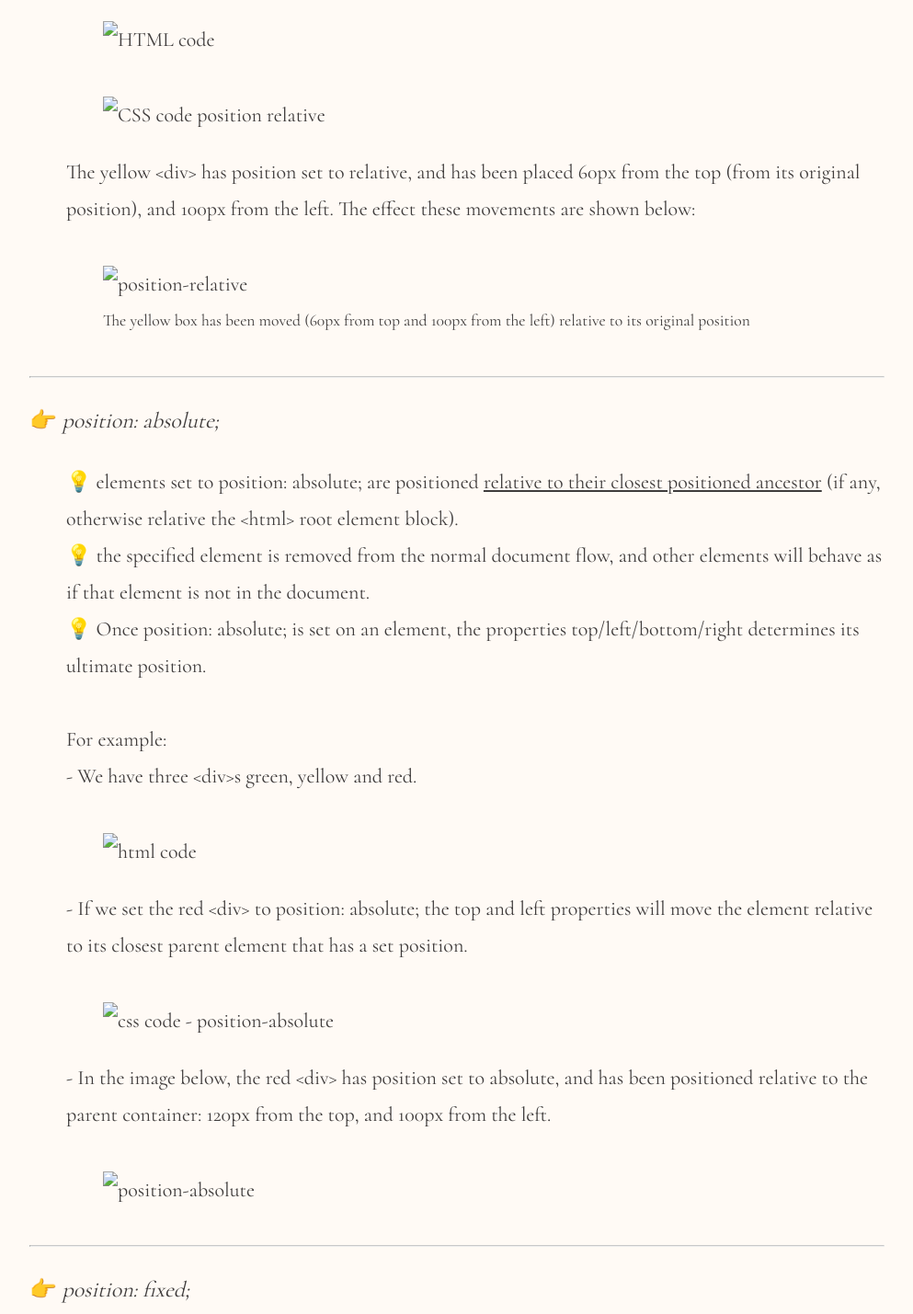
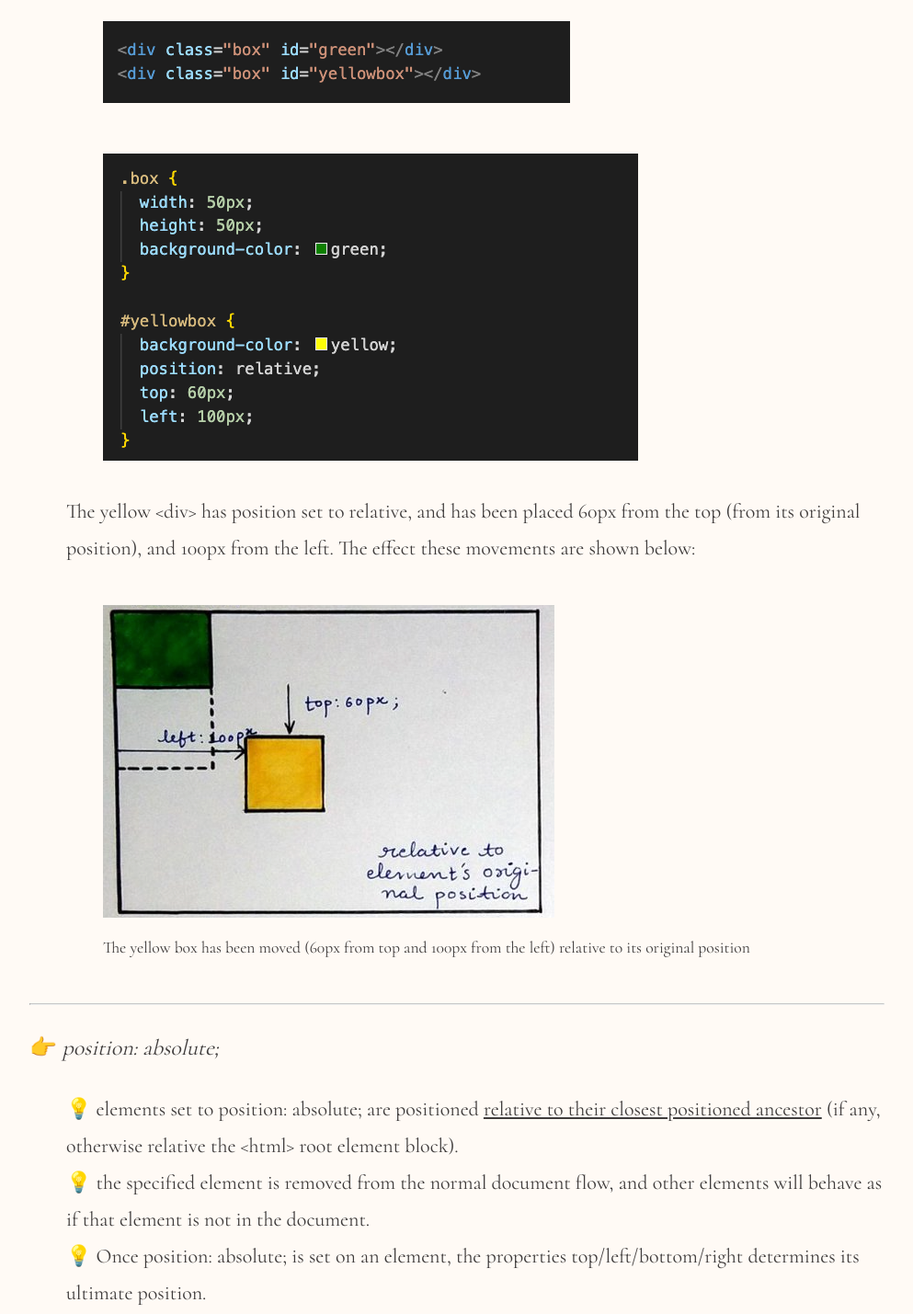
Before and after one commit to shirley-park/shirley-park.github.io, a plain HTML site: page blog/html-css.html in a window 1280 px wide. Shown: the part 2317-3746 px from the top of the page at 92% size, without its empty margins (143-1136 px from the left). Drawn offline with Linux system fonts and the light colour scheme; files whose address does not match are found by name.

Commit message:
change img src links

```diff
--- a/blog/html-css.html
+++ b/blog/html-css.html
@@ -112,19 +112,19 @@
         <li>Consider the two &lt;div&gt;s in our HTML file. They are green and yellow (as per the CSS).</li>
 
         <figure>
-          <img src="html-position-relative-screenshot.png" alt="HTML code" class="blog-image">
-          <!-- <figcaption class="figcaption">two &lt;div&gt;s</figcaption> -->
+          <img src="../images/html-position-relative-screenshot.png" alt="HTML code" class="blog-image">
+          <!-- <figcaption class="sfigcaption">two &lt;div&gt;s</figcaption> -->
         </figure>
 
         <figure>
-          <img src="css-position-relative-screenshot.png" alt="CSS code position relative" class="blog-image">
+          <img src="../images/css-position-relative-screenshot.png" alt="CSS code position relative" class="blog-image">
           <!-- <figcaption class="figcaption">caption</figcaption> -->
         </figure>
 
         <li>The yellow &lt;div&gt; has position set to relative, and has been placed 60px from the top (from its original position), and 100px from the left. The effect these movements are shown below:</li>
 
         <figure>
-          <img src="position-relative-Screenshot.png" alt="position-relative" class="blog-image">
+          <img src="../images/position-relative-Screenshot.png" alt="position-relative" class="blog-image">
           <figcaption class="figcaption">The yellow box has been moved (60px from top and 100px from the left) relative to its original position</figcaption>
         </figure>
       </ul>
@@ -145,19 +145,19 @@
         <li>- We have three &lt;div&gt;s green, yellow and red.</li>
 
         <figure>
-          <img src="html-position-abs-screenshot.png" alt="html code" class="blog-image">
+          <img src="../images/html-position-abs-screenshot.png" alt="html code" class="blog-image">
           <!-- <figcaption class="figcaption">two &lt;div&gt;s</figcaption> -->
         </figure>
         <li>- If we set the red &lt;div&gt; to position: absolute; the top and left properties will move the element relative to its closest parent element that has a set position.</li>
         <figure>
-          <img src="css-position-abs-screenshot.png" alt="css code - position-absolute" class="blog-image">
+          <img src="../images/css-position-abs-screenshot.png" alt="css code - position-absolute" class="blog-image">
           <!-- <figcaption class="figcaption">caption</figcaption> -->
         </figure>
 
         <li>- In the image below, the red &lt;div&gt; has position set to absolute, and has been positioned relative to the parent container: 120px from the top, and 100px from the left.</li>
 
         <figure>
-          <img src="position-absolute-screenshot.png" alt="position-absolute" class="blog-image">
+          <img src="../images/position-absolute-screenshot.png" alt="position-absolute" class="blog-image">
           <!-- <figcaption class="figcaption">entercaption</figcaption> -->
         </figure>
       </ul>
@@ -177,21 +177,21 @@
         <li>- Say we have a red and a green &lt;div&gt;</li>
 
         <figure>
-          <img src="/Users/shirleypark/Dev-Academy/shirley-park.github.io/blog/blog-images/html-position-fixed.png" alt="html code" class="blog-image">
+          <img src="../images/html-position-fixed.png" alt="html code" class="blog-image">
           <!-- <figcaption class="figcaption">two &lt;div&gt;s</figcaption> -->
         </figure>
 
         <li>- and we set the green &lt;div&gt; to position: fixed; and place it 5px from the bottom and 5px from the right.</li>
 
         <figure>
-          <img src="/Users/shirleypark/Dev-Academy/shirley-park.github.io/blog/blog-images/css-position-fixed.png" alt="css code - position-fixed" class="blog-image">
+          <img src="../images/css-position-fixed.png" alt="css code - position-fixed" class="blog-image">
           <!-- <figcaption class="figcaption">caption</figcaption> -->
         </figure>
 
         <li>- The green &lt;div&gt; will be positioned from the bottom right of the document, and will stay fixed in the that spot even if we scroll.</li>
 
         <figure>
-          <img src="position-fixed-screenshot.png" alt="position-fixed" class="blog-image">
+          <img src="../images/position-fixed-screenshot.png" alt="position-fixed" class="blog-image">
           <figcaption class="figcaption">The green &lt;div&gt; stays fixed in the position (set by the bottom and right properties) even on scroll.</figcaption>
         </figure>
       </ul>
```
